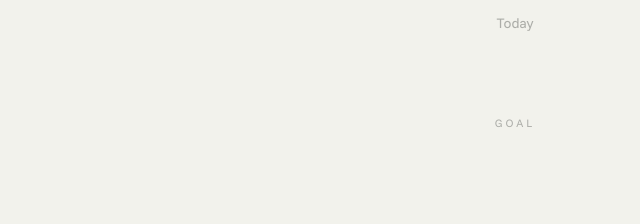
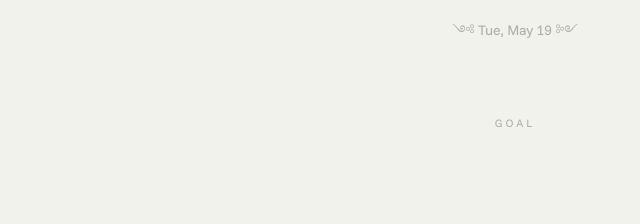
Before and after one commit to sjmog/one-thing, a browser extension: page extension/newtab.html in a window 1280 px wide. Shown: the top 224 px of the page, 125-765 px from the left. Drawn offline with Linux system fonts and the light colour scheme.

Commit message:
Restore date label formatting

```diff
--- a/electron/package.json
+++ b/electron/package.json
@@ -1,6 +1,6 @@
 {
   "name": "one-thing",
-  "version": "1.5.10",
+  "version": "1.5.11",
   "description": "One Thing - Daily goal planning app",
   "main": "main.js",
   "scripts": {
--- a/extension/newtab.html
+++ b/extension/newtab.html
@@ -1394,18 +1394,8 @@
       return `${y}-${m}-${d}`;
     };
     const displayDate = (date) => {
-      const today = new Date();
-      const yesterday = new Date(today);
-      const tomorrow = new Date(today);
-      yesterday.setDate(today.getDate() - 1);
-      tomorrow.setDate(today.getDate() + 1);
-
-      const dateStr = formatDate(date);
-      if (dateStr === formatDate(today)) return 'Today';
-      if (dateStr === formatDate(yesterday)) return 'Yesterday';
-      if (dateStr === formatDate(tomorrow)) return 'Tomorrow';
-
-      return date.toLocaleDateString('en-US', { weekday: 'short', month: 'short', day: 'numeric' });
+      const label = date.toLocaleDateString('en-US', { weekday: 'short', month: 'short', day: 'numeric' });
+      return formatDate(date) === formatDate(new Date()) ? `༺ ${label} ༻` : label;
     };
     const generateId = () => Math.random().toString(36).substr(2, 9);
 
```
Also changed, not shown: index.html (+2 -12 lines), extension/manifest.json, 2 other files.
